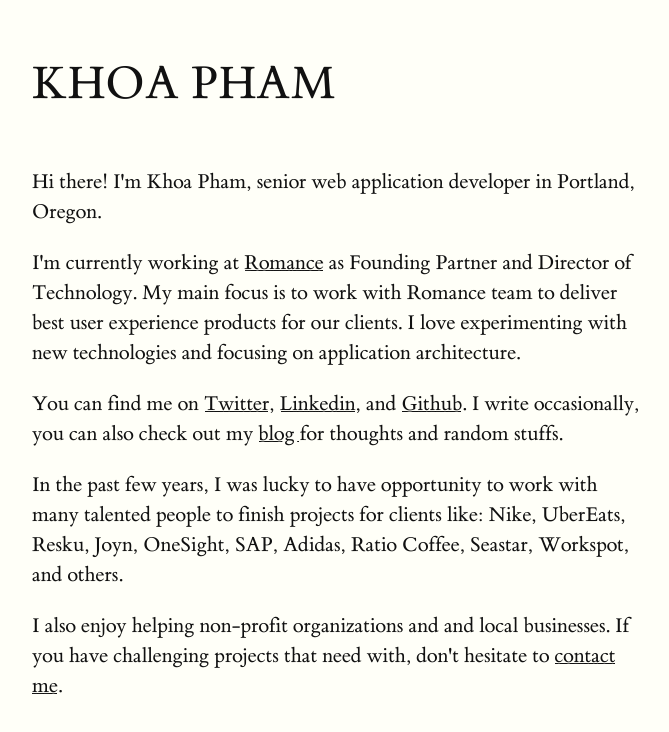
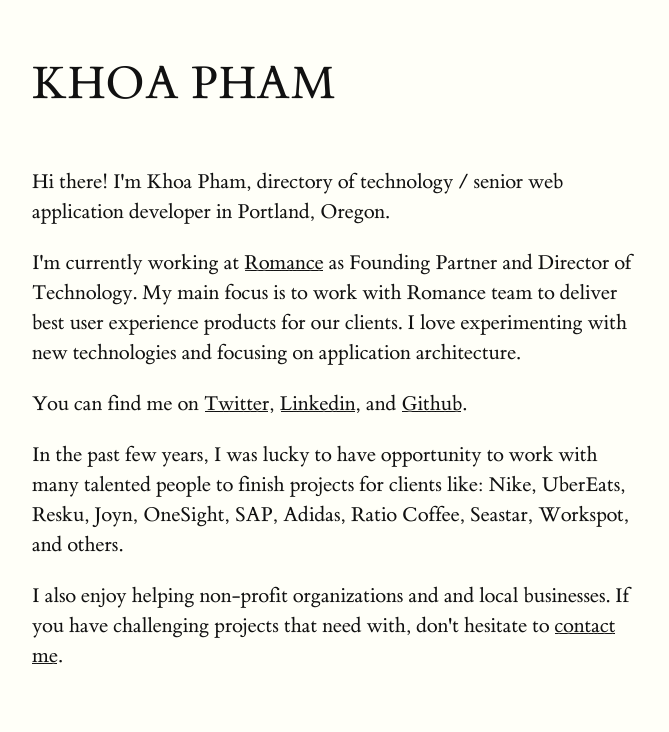
Before and after one commit to pmkhoa/khoapham.me-v2, a Next.js app: page / in a window 1280 px wide. Shown: the top 732 px of the page, without its empty margins (128-797 px from the left). Built offline with nearby package versions, Linux system fonts and the light colour scheme.

Commit message:
Update index

```diff
--- a/pages/index.js
+++ b/pages/index.js
@@ -13,9 +13,9 @@
           <title>Khoa Pham</title>
         </Head>
         <section>
-          <p>Hi there! I'm Khoa Pham, senior web application developer in Portland, Oregon.</p>
+          <p>Hi there! I'm Khoa Pham, directory of technology / senior web application developer in Portland, Oregon.</p>
           <p>I'm currently working at <a href="https://romance.website" target="_blank">Romance</a> as Founding Partner and Director of Technology. My main focus is to work with Romance team to deliver best user experience products for our clients. I love experimenting with new technologies and focusing on application architecture.</p>
-          <p>You can find me on <a target="_blank" href="https://twitter.com/pmkhoa">Twitter</a>, <a target="_blank" href="http://www.linkedin.com/in/pmkhoa">Linkedin</a>, and <a target="_blank" href="https://github.com/pmkhoa">Github</a>. I write occasionally, you can also check out my <Link href="/blog"><a>blog </a></Link>for thoughts and random stuffs.</p>
+          <p>You can find me on <a target="_blank" href="https://twitter.com/pmkhoa">Twitter</a>, <a target="_blank" href="http://www.linkedin.com/in/pmkhoa">Linkedin</a>, and <a target="_blank" href="https://github.com/pmkhoa">Github</a>.</p>
           <p>In the past few years, I was lucky to have opportunity to work with many talented people to finish projects for clients like: Nike, UberEats, Resku, Joyn, OneSight, SAP, Adidas,  Ratio Coffee, Seastar, Workspot, and others.</p>
           <p>I also enjoy helping non-profit organizations and and local businesses.
           If you have challenging projects that need with, don't hesitate to <a href="mailto:khoa.pham@me.com">contact me</a>.</p>
```
